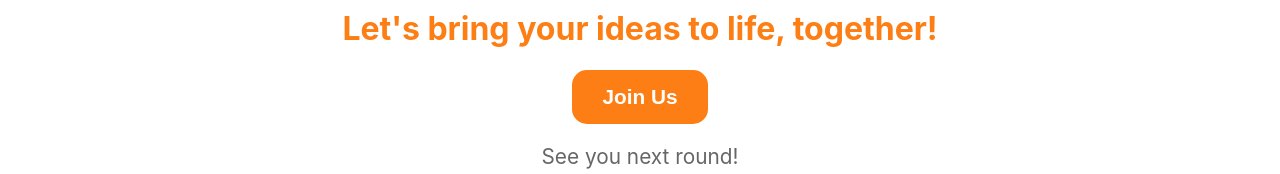
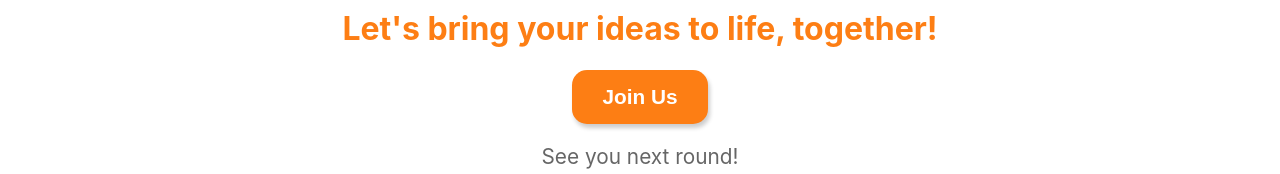
Before and after one commit to LikeLion-ProjectTeam/likelion.uw.github.io, a React (Create React App) app: page / in a window 1280 px wide. Shown: the part 612-786 px from the top of the page. Built offline with nearby package versions, Linux system fonts and the light colour scheme.

Commit message:
added a box-shadow to Join Us button

```diff
--- a/src/AboutUs/AboutUs.css
+++ b/src/AboutUs/AboutUs.css
@@ -129,7 +129,8 @@
     border: none;
     border-radius: 15px;
     cursor: pointer;
-    transition: all 0.3s ease;
+    transition: 0.3s ease, box-shadow 0.3s ease;
+    box-shadow: 2px 4px 4px rgba(0, 0, 0, 0.2);
 }
 
 .apply-button:hover {
```
